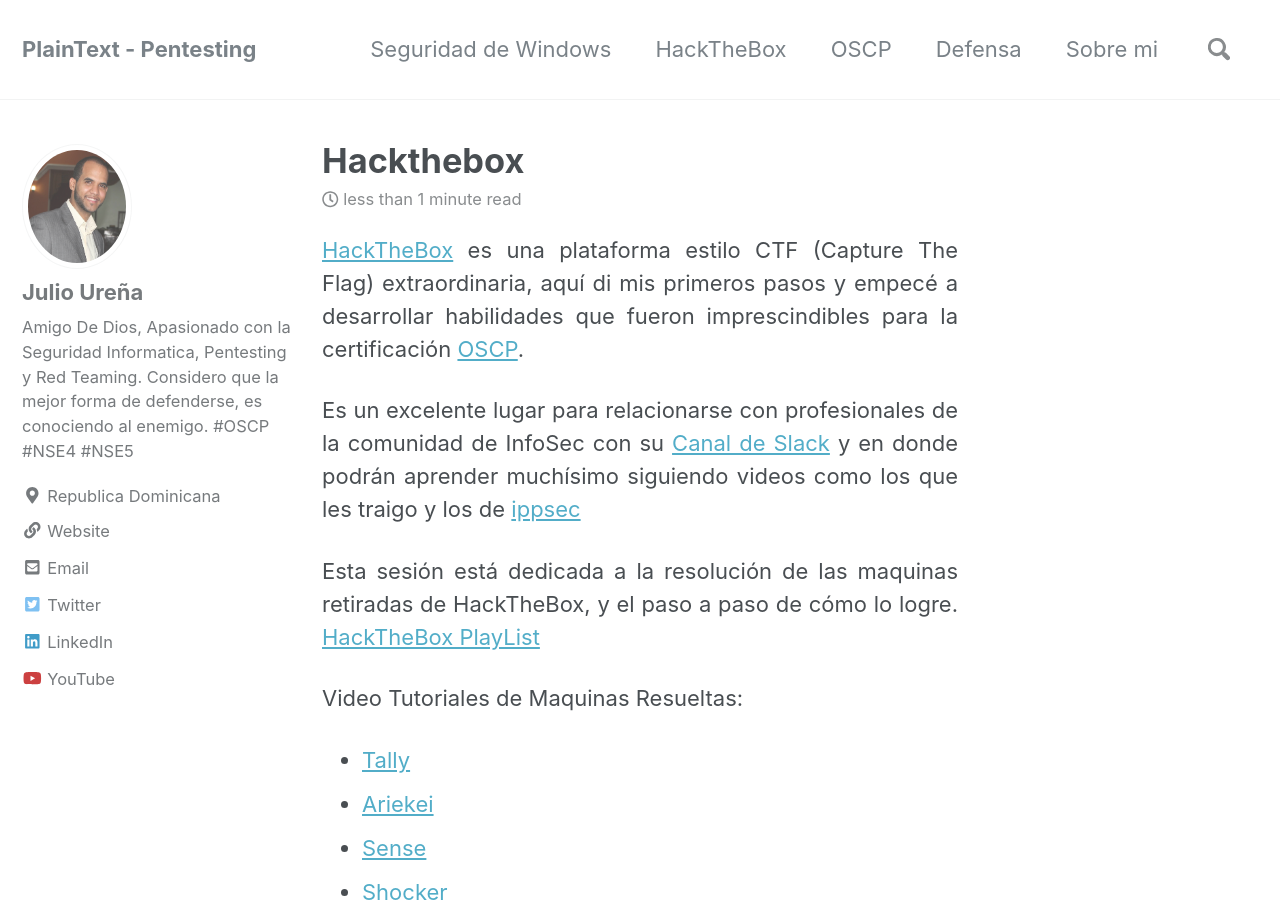
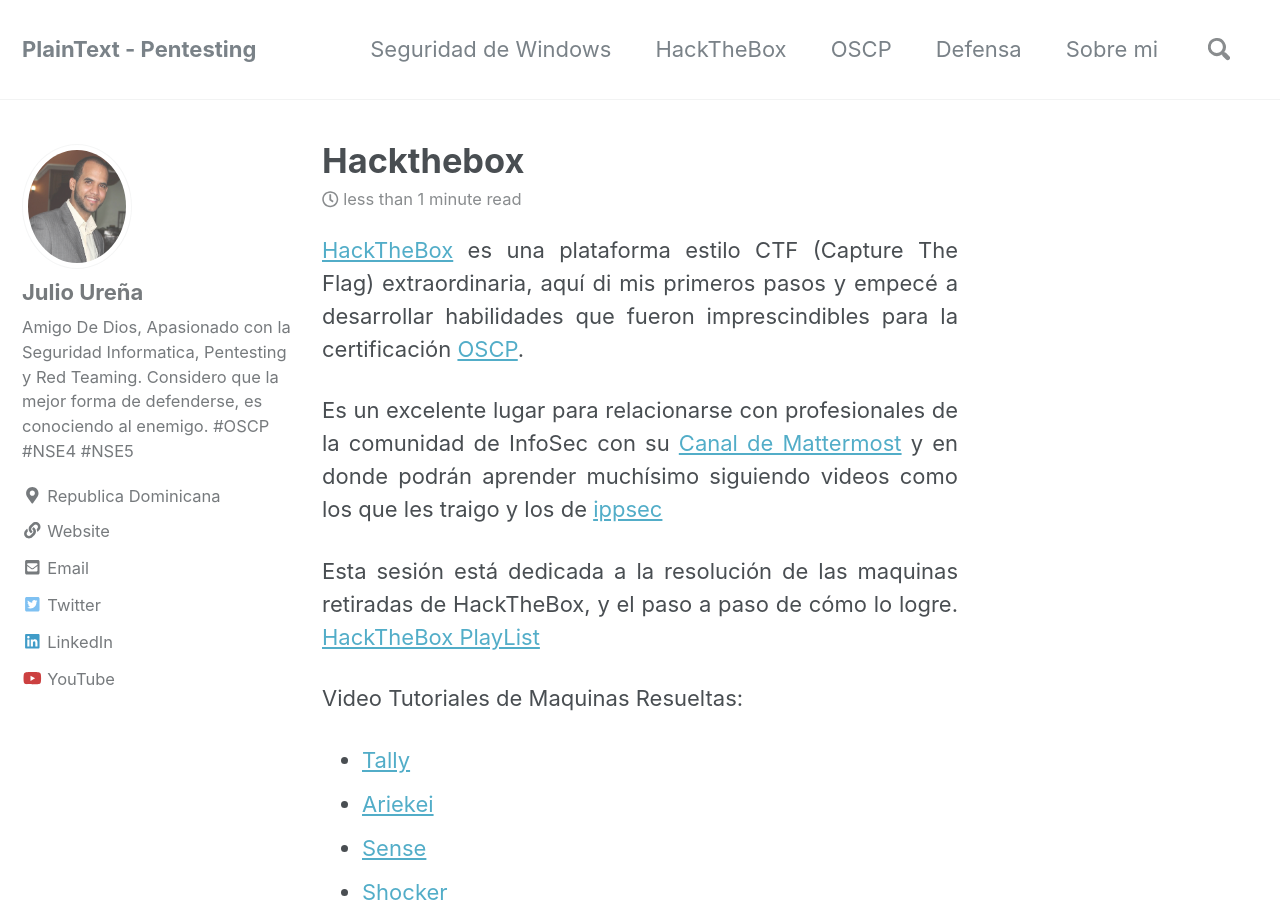
Before and after one commit to juliourena/juliourena.github.io, a Jekyll site: the page built from _posts/2018-5-7-HackTheBox.md, in a window 1280 px wide and 900 px high. Built offline with Jekyll 4.4.1, drawn with Linux system fonts in a browser that asks for light colours; nearby versions of some CDN libraries.

Commit message:
Update 2018-5-7-HackTheBox.md

```diff
--- a/_posts/2018-5-7-HackTheBox.md
+++ b/_posts/2018-5-7-HackTheBox.md
@@ -3,7 +3,7 @@
 
 [HackTheBox](https://www.hackthebox.eu) es una plataforma estilo CTF (Capture The Flag) extraordinaria, aquí di mis primeros pasos y empecé a desarrollar habilidades que fueron imprescindibles para la certificación [OSCP](/OSCP-VideoBlog).
 
-Es un excelente lugar para relacionarse con profesionales de la comunidad de InfoSec con su [Canal de Slack](https://netsecfocus.herokuapp.com/) y en donde podrán aprender muchísimo siguiendo videos como los que les traigo y los de [ippsec]( https://www.youtube.com/channel/UCa6eh7gCkpPo5XXUDfygQQA)
+Es un excelente lugar para relacionarse con profesionales de la comunidad de InfoSec con su [Canal de Mattermost](https://mm.netsecfocus.com/join/) y en donde podrán aprender muchísimo siguiendo videos como los que les traigo y los de [ippsec]( https://www.youtube.com/channel/UCa6eh7gCkpPo5XXUDfygQQA)
 
 Esta sesión está dedicada a la resolución de las maquinas retiradas de HackTheBox, y el paso a paso de cómo lo logre.
 [HackTheBox PlayList]( https://www.youtube.com/watch?v=wNdFMUpc-kM&list=PLXm1FM6zsxpAHycJ8-0pvEsJPYmddzQBJ)
```
